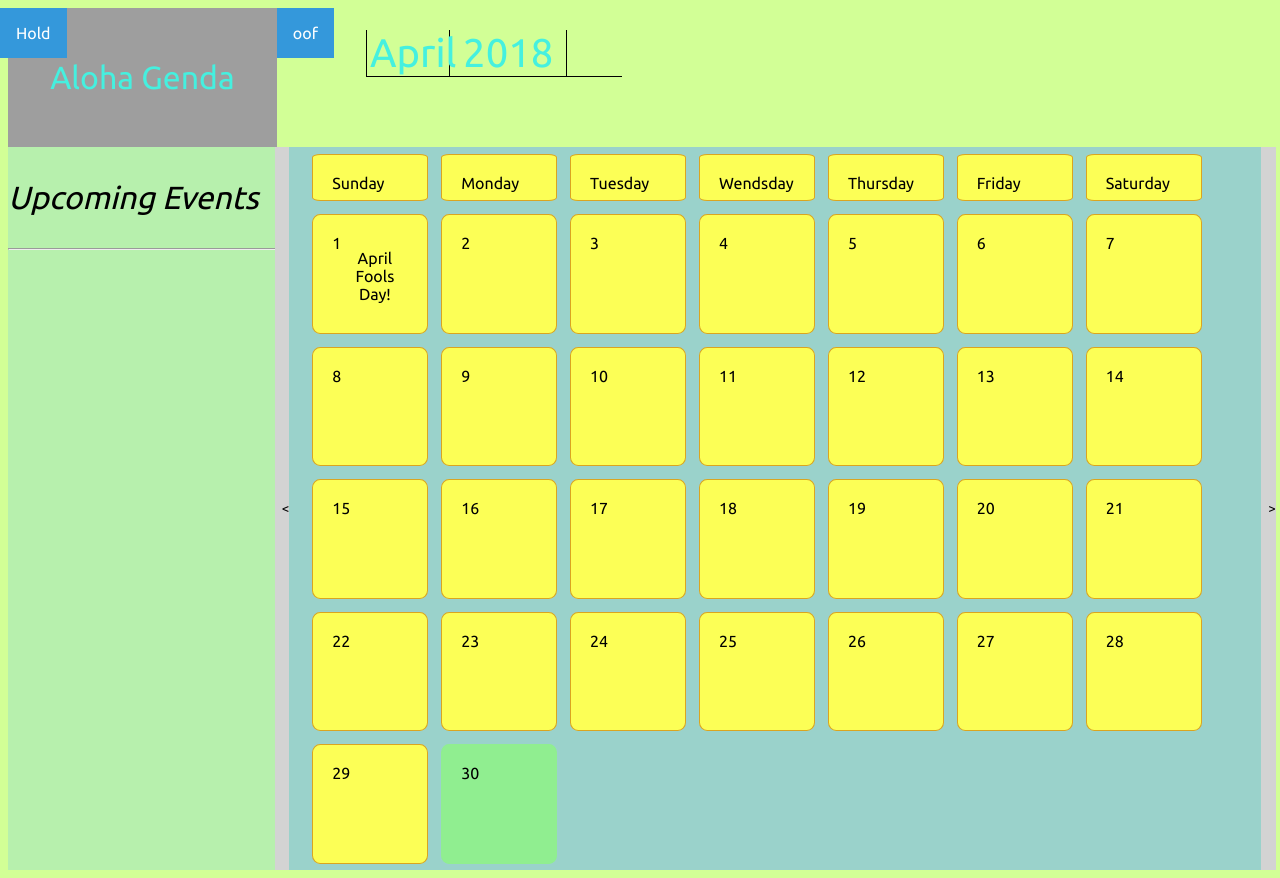
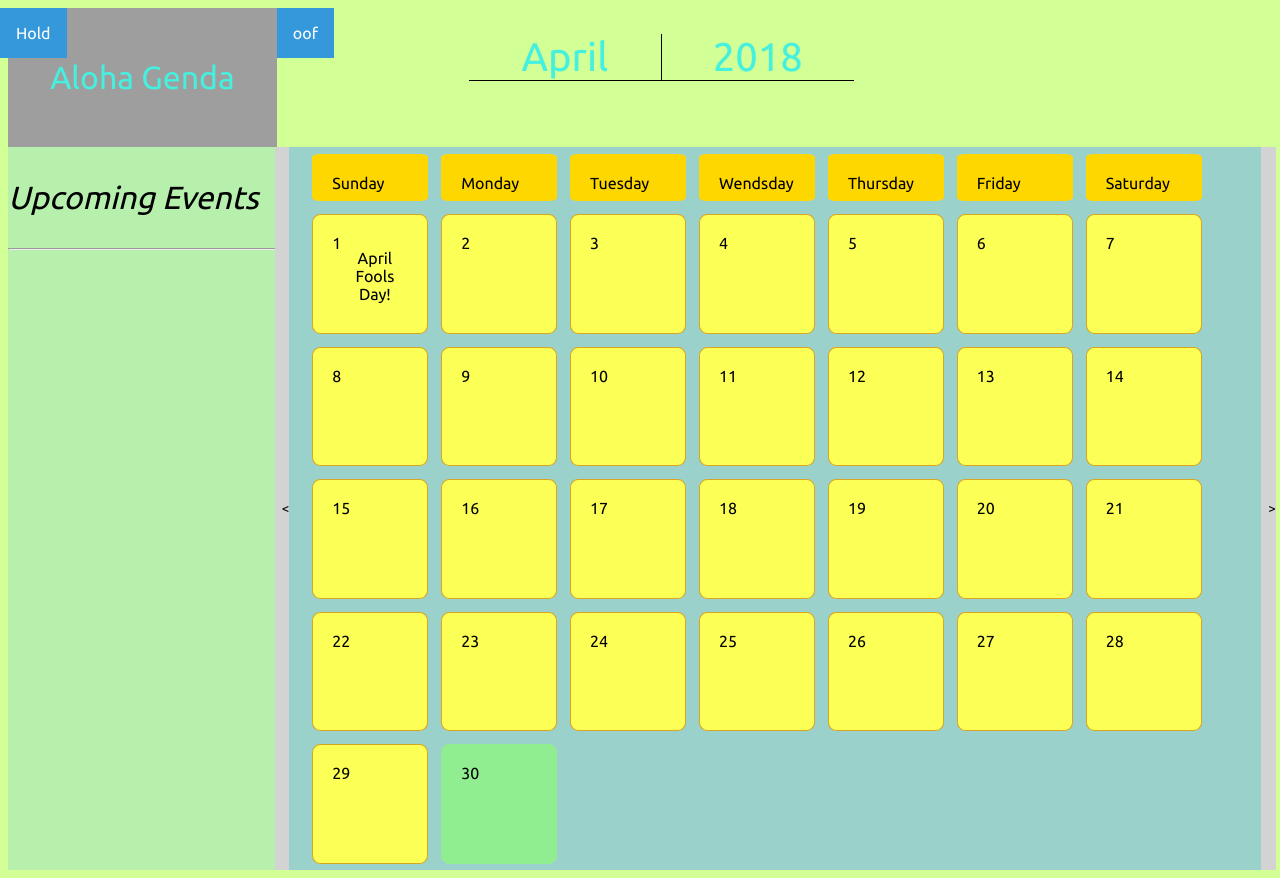
Before and after one commit to Keegan18/AlohaGenda, a plain HTML site: page index.html in a window 1280 px wide. Drawn offline with Linux system fonts and the light colour scheme; grey boxes are pictures that could not be loaded.

Commit message:
pushing up

```diff
--- a/styles.css
+++ b/styles.css
@@ -33,27 +33,16 @@
 }
 
 #tb {
-	width: 20%;
-	border: 0.5px solid black;
+	width: 50%;
 	display: inline-flex;
 	flex-direction: row;
-	border-top: none;
-	border-left: none;
-	border-right: none;
 	position: relative;
 	margin-top: 1.5%;
 	margin-bottom: 2%;
-	left: 7%;
+	left: 15%;
+	overflow: hidden;
 }
 
-#tb > * {
-	border: 0.5px solid black;
-	border-left: none;
-	border-right: none;
-	border-top: none;
-	border-bottom: none;
-	padding-left: 2%;
-}
 
 #add {
 	font-size: 120%;
@@ -62,7 +51,6 @@
 	background-color: #D2FF96;
 	padding-left: 5%;
 	padding-right: 5%;
-/** Add bottom border would dissapear at some points since the button would overlap, so I added some bottom space and evened it out for other things to keep it all inline. **/
 	margin-bottom: 0.1%;
 	margin-top: 1%;
 	position: relative;
@@ -74,16 +62,15 @@
 	display: inline-block;
 	text-align:center;
 	color: #45F0DF;
-	padding-left: 1%;
-	padding-right: 1%;
 	border:0.5px solid black;
 	border-top: none;
-	border-bottom: none;
+	border-left: none;
 	margin-top: 1%;
 	position: relative;
 }
 
 #Year-number {
+	width: 20%;
 	font-size: 2.5em;
 	display: inline-block;
 	text-align:center;
@@ -92,8 +79,8 @@
 	padding-right: 5%;
 	border:0.5px solid black;
 	border-top: none;
-	border-bottom: none;
 	border-left: none;
+	border-right: none;
 	margin-top: 1%;
 	position: relative;
 }
@@ -204,6 +191,8 @@
 .weekendNames {
 	height: 0.5em;
 	text-align: center;
+	background-color: gold;
+	border: 1px solid gold;
 }
 
 /* WEEKLY CLANEDER STUFF! */
@@ -453,7 +442,7 @@
 .top-down { /* button in general */
 	position: absolute;
 	display: inline-block;
-	z-index: 2;
+	z-index: 1;
 }
 
 .top-down-items { /* these are the contents */
@@ -463,7 +452,7 @@
     min-width: 160px;
     overflow: auto;
     box-shadow: 0px 8px 16px 0px rgba(0,0,0,0.2);
-    z-index: 2;
+    z-index: 1;
 }
 
 .top-down-items > * { /*buttons for the dropdown */
```
